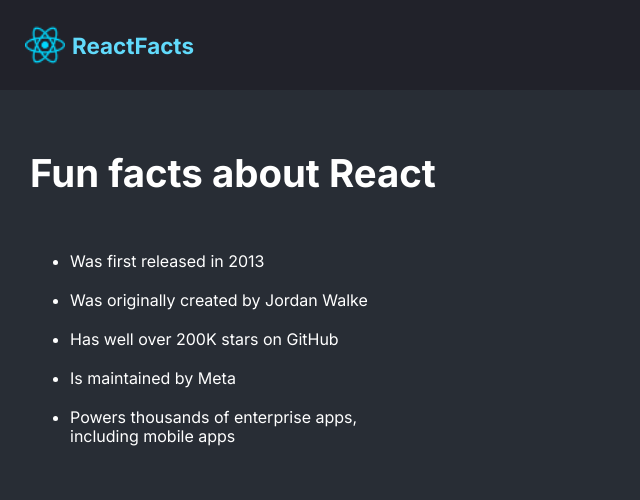
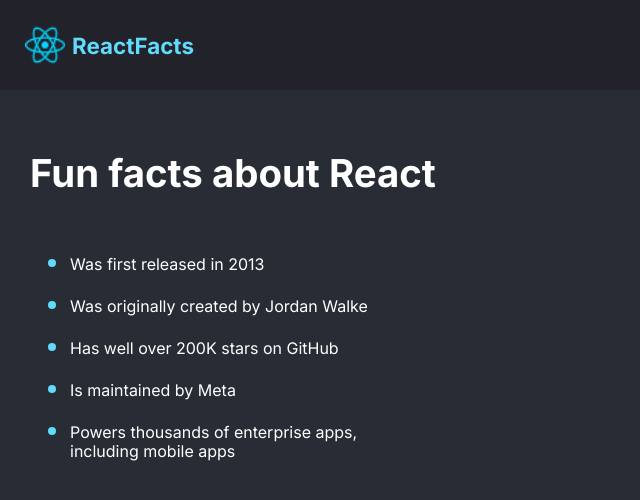
Before and after one commit to kadusumilli1/ReactFacts, a React (Vite) app: page / in a window 1280 px wide. Shown: the top 500 px of the page, without its empty margins (0-640 px from the left). Built offline with nearby package versions, Linux system fonts and the light colour scheme.

Commit message:
Added css to color the bullets blue  and align the font with them

```diff
--- a/src/index.css
+++ b/src/index.css
@@ -50,3 +50,8 @@
     padding-block: 10px;
     line-height: 19px;
 }
+
+.facts-list>li::marker {
+    color: #61DAFB;
+    font-size: 1.5rem;
+}
```
